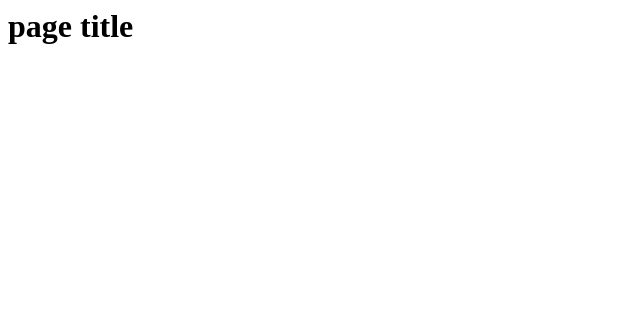
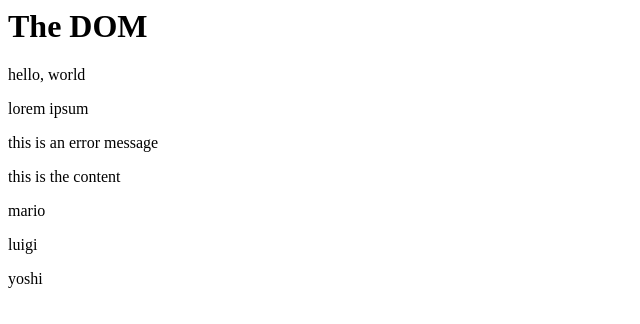
Before and after one commit to kathleenmariko/modern_js_ninja, a plain HTML site: page index.html in a window 1280 px wide. Shown: the whole page, without its empty margins (0-640 px from the left). Drawn offline with Linux system fonts and the light colour scheme.

Commit message:
selector

```diff
--- a/index.html
+++ b/index.html
@@ -4,12 +4,21 @@
     <meta http-equiv="X-UA-Compatible" content="IE=edge">
     <meta name="viewport" content="width=device-width, initial-scale=1.0">
     <title>Document</title>
-    <script>
-        alert('hello, world');
-    </script>
+
 </head>
 <body>
-    <h1>page title</h1>
+    <h1 id ="page-title">The DOM</h1>
 
+    <div>
+        <p>hello, world</p>
+        <p>lorem ipsum</p>
+        <p class="error">this is an error message</p>
+    </div>
+
+    <div class="content">
+        <p>this is the content</p>
+    </div>
+
+    <script src='sandbox.js' ></script>
 </body>
 </html>
--- a/sandbox.js
+++ b/sandbox.js
@@ -0,0 +1,22 @@
+const para = document.querySelector('p');
+
+// console.log(para.innerText);
+// para.innerText = 'ninjas are awesome!';
+
+const paras = document.querySelectorAll('p');
+
+// paras.forEach(para => {
+//     console.log(para.innerText);
+//     para.innerText += ' new text'
+// })
+
+const content = document.querySelector('.content');
+
+// console.log(content.innerHTML);
+// content.innerHTML = '<h2> this is a new h2</h2>'
+// += APPENDS
+
+const people = ['mario', 'luigi', 'yoshi'];
+people.forEach(person => {
+    content.innerHTML += `<p>${person}</p>`;
+});
```
